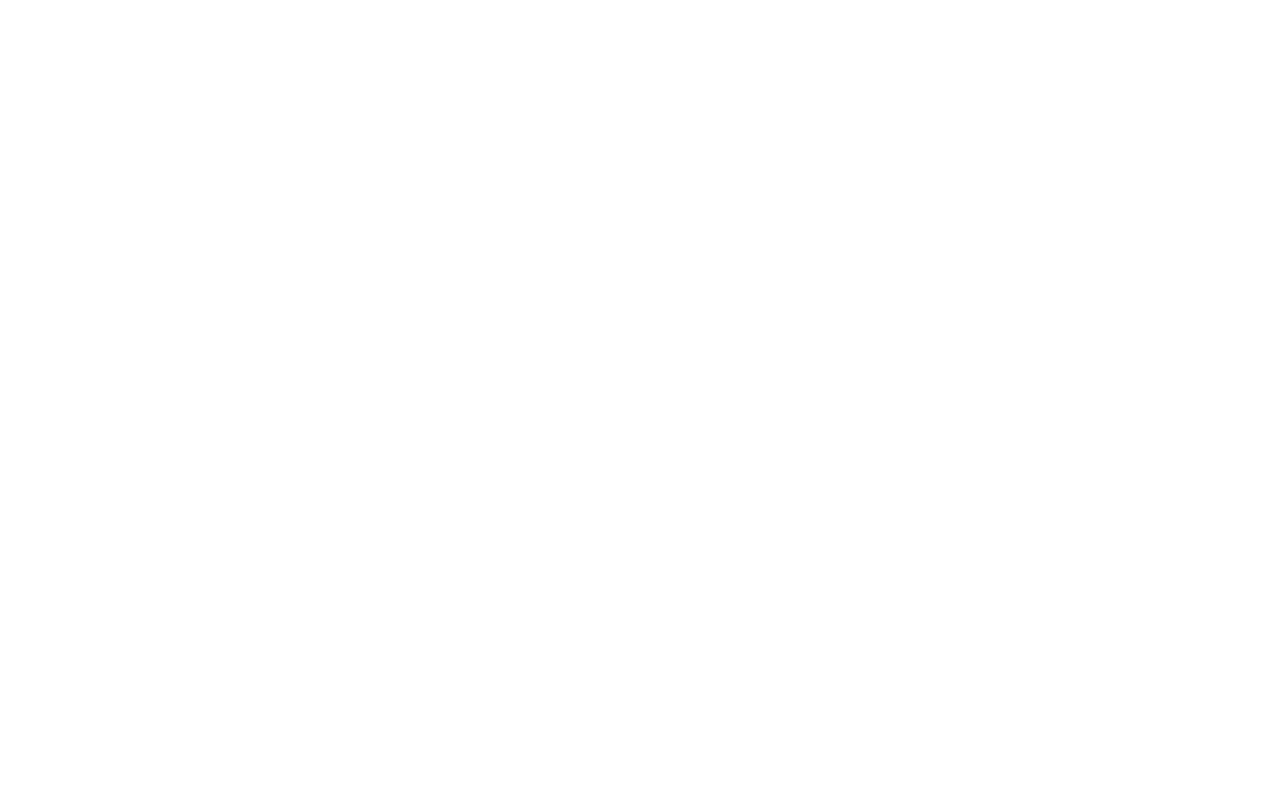
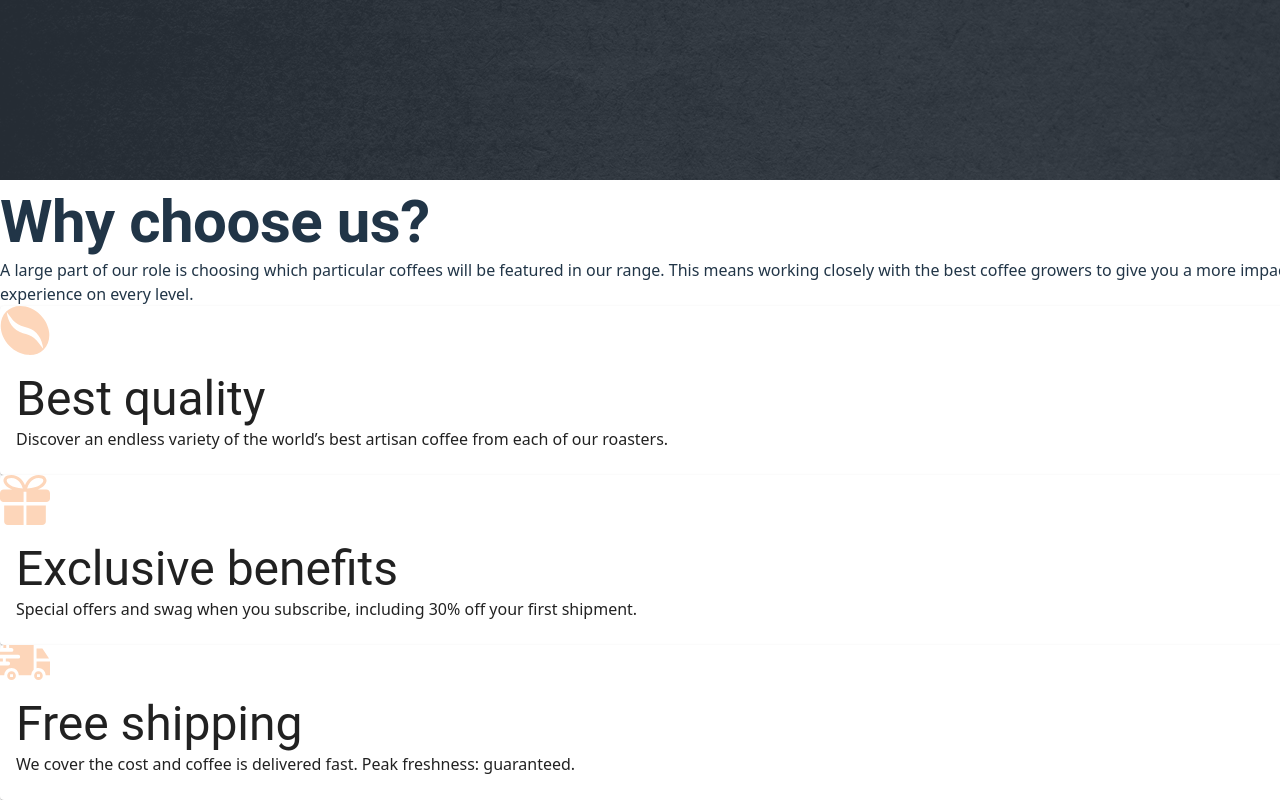
Before and after one commit to ItaloDev-Marcelo/Coffee-Roasters-CH-MUI-21, a React (Vite) app: page / in a window 1280 px wide. Shown: the part 1762-2562 px from the top of the page. Before the commit the page ends 1289 px from the top, so only its background shows below. Built offline with nearby package versions, Linux system fonts and the light colour scheme.

Commit message:
update 1.2

```diff
--- a/src/App.jsx
+++ b/src/App.jsx
@@ -1,7 +1,8 @@
-import Header from './pages/Header'
-import OurCollection from './pages/OurCollection'
-import './App.css'
-
+import Header from './pages/Header';
+import OurCollection from './pages/OurCollection';
+import WhyChooseUs from './pages/WhyChooseUs';
+import HowItWorks from './pages/HowItWorks';
+import './App.css';
 function App() {
 
 
@@ -9,6 +10,8 @@
    <>
     <Header/>
     <OurCollection/>
+    <WhyChooseUs/>
+    {/* <HowItWorks/> */}
     </>
   )
 }
--- /dev/null
+++ b/src/components/HowList.jsx
@@ -0,0 +1,20 @@
+
+
+
+export default  [
+    {
+        number : '01',
+        title: 'Pick your coffee',
+        text: 'Select from our evolving range of artisan coffees. Our beans are ethically sourced and we pay fair prices for them. There are new coffees in all profiles every month for you to try out.'
+    },
+    {
+        number : '02',
+        title: 'Choose the frequency',
+        text: 'Customize your order frequency, quantity, even your roast style and grind type. Pause, skip or cancel your subscription with no commitment through our online portal.'
+    },
+    {
+        number : '03',
+        title: 'Receive and enjoy!',
+        text: 'We ship your package within 48 hours, freshly roasted. Sit back and enjoy award-winning world-class coffees curated to provide a distinct tasting experience.'
+    }
+]
--- /dev/null
+++ b/src/components/WhyCards.jsx
@@ -0,0 +1,26 @@
+import {Stack, Card,  CardContent, Typography} from '@mui/material';
+import WhyChooseList from '../components/WhyChooseList';
+
+export default function WhyCard() {
+
+    return (
+         <Stack component='card-container'>
+               {
+                WhyChooseList.map((item, index) => {
+                    return (
+                        <Card key={index}>
+                             <Stack>
+                                  <img src={item.icon}
+                               alt={item.title} width='50' />
+                             </Stack>
+                             <CardContent>
+                                 <Typography variant='h3'>{item.title}</Typography>
+                                 <Typography variant='p'>{item.text}</Typography>
+                             </CardContent>
+                        </Card>
+                    )
+                })
+               }
+         </Stack>
+    )
+}
--- /dev/null
+++ b/src/components/WhyChooseList.jsx
@@ -0,0 +1,21 @@
+import Beans from '../assets/images/home/desktop/icon-coffee-bean.svg';
+import Gift from '../assets/images/home/desktop/icon-gift.svg';
+import Truck from '../assets/images/home/desktop/icon-truck.svg';
+
+export default [
+    {
+        icon : Beans,
+        title: 'Best quality',
+        text: 'Discover an endless variety of the world’s best artisan coffee from each of our roasters.'
+    },
+    {
+        icon : Gift,
+        title: 'Exclusive benefits',
+        text: 'Special offers and swag when you subscribe, including 30% off your first shipment.'
+    },
+    {
+        icon : Truck,
+        title: 'Free shipping',
+        text: 'We cover the cost and coffee is delivered fast. Peak freshness: guaranteed.'
+    }
+]
--- /dev/null
+++ b/src/components/whyChooseHeader.jsx
@@ -0,0 +1,12 @@
+import { Stack, Typography } from '@mui/material';
+
+const  WhyChooseHeader = () => {
+   return  (
+       <Stack component='section' id='WhyChooseUs-content'>
+                           <Typography variant='h2' >Why choose us?</Typography>
+                           <Typography variant='p'>A large part of our role is choosing which particular coffees will be featured in our range. This means working closely with the best coffee growers to give you a more impactful experience on every level.</Typography>
+                       </Stack>
+   )
+}
+
+export default WhyChooseHeader
--- /dev/null
+++ b/src/pages/HowItWorks.jsx
@@ -0,0 +1,25 @@
+
+import {Stack, Box, Typography} from '@mui/material';
+import HowList from '../components/HowList';
+import PlanButton from '../components/PlanBtn';
+
+export default function HowItWorks() {
+    return (
+        <Stack component='section'>
+            <Typography variant='h4'></Typography>
+            <Box id='line'></Box>
+            {
+              HowList((item, index) => {
+                  return (
+                      <Stack key={index} component='article'>
+                           <Typography variant='h5'>{item.number} </Typography>
+                           <Typography variant='h5'>{item.title} </Typography>
+                           <Typography variant='p'>{item.text} </Typography>
+                      </Stack>
+                  )
+              } )
+            }
+           <PlanButton/>
+        </Stack>
+    )
+}
--- a/src/pages/WhyChooseUs.jsx
+++ b/src/pages/WhyChooseUs.jsx
@@ -0,0 +1,32 @@
+
+import { Stack, Box } from '@mui/material';
+
+import Block0 from '../assets/images/plan/mobile/bg-steps.png';
+import Block1 from '../assets/images/plan/tablet/bg-steps.png';
+import Block2 from '../assets/images/plan/desktop/bg-steps.png';
+import WhyChooseHeader from '../components/whyChooseHeader'
+import WhyCard from '../components/WhyCards'
+
+export default function WhyChooseUs() {
+    return (
+        <Stack component='section' id='WhyChooseUs'>
+            <Box id='blockImage-Container'  display={{xs: 'block', sm: 'none'}} sx={{ position: 'relative' }}>
+                <img src={Block0} alt='' />
+                <WhyChooseHeader/>
+                <WhyCard/>
+            </Box>
+
+            <Box id='blockImage-Container' display={{xs:'none', sm: 'block', lg: 'none'}} sx={{ position: 'relative' }}>
+                <img src={Block1} alt='' />
+                <WhyChooseHeader />
+                <WhyCard />
+            </Box>
+
+            <Box id='blockImage-Container' display={{xs:'none', lg: 'block'}} sx={{ position: 'relative' }}>
+                <img src={Block2} alt='' />
+                <WhyChooseHeader />
+                <WhyCard />
+            </Box>
+        </Stack>
+    )
+}
```
